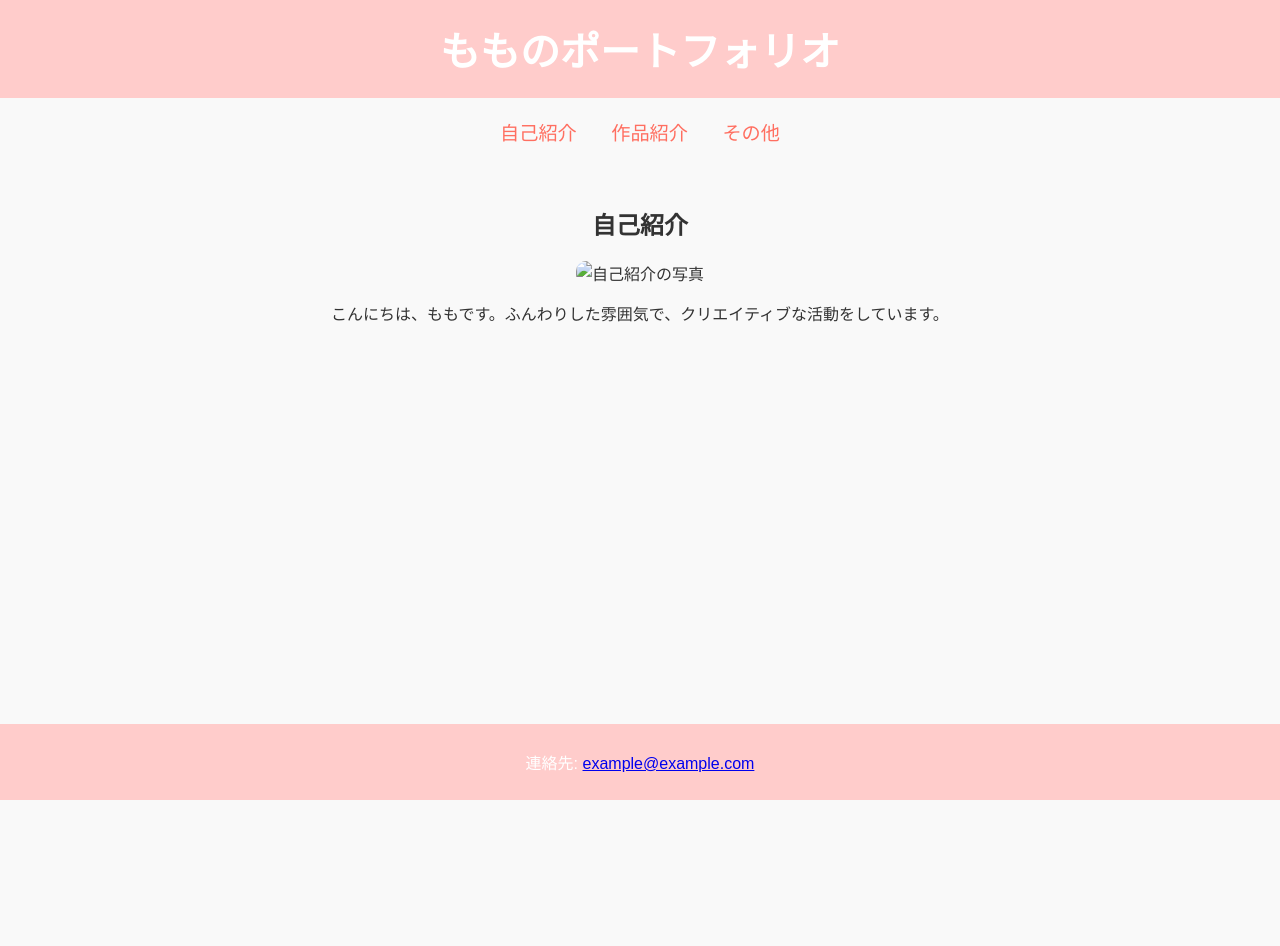
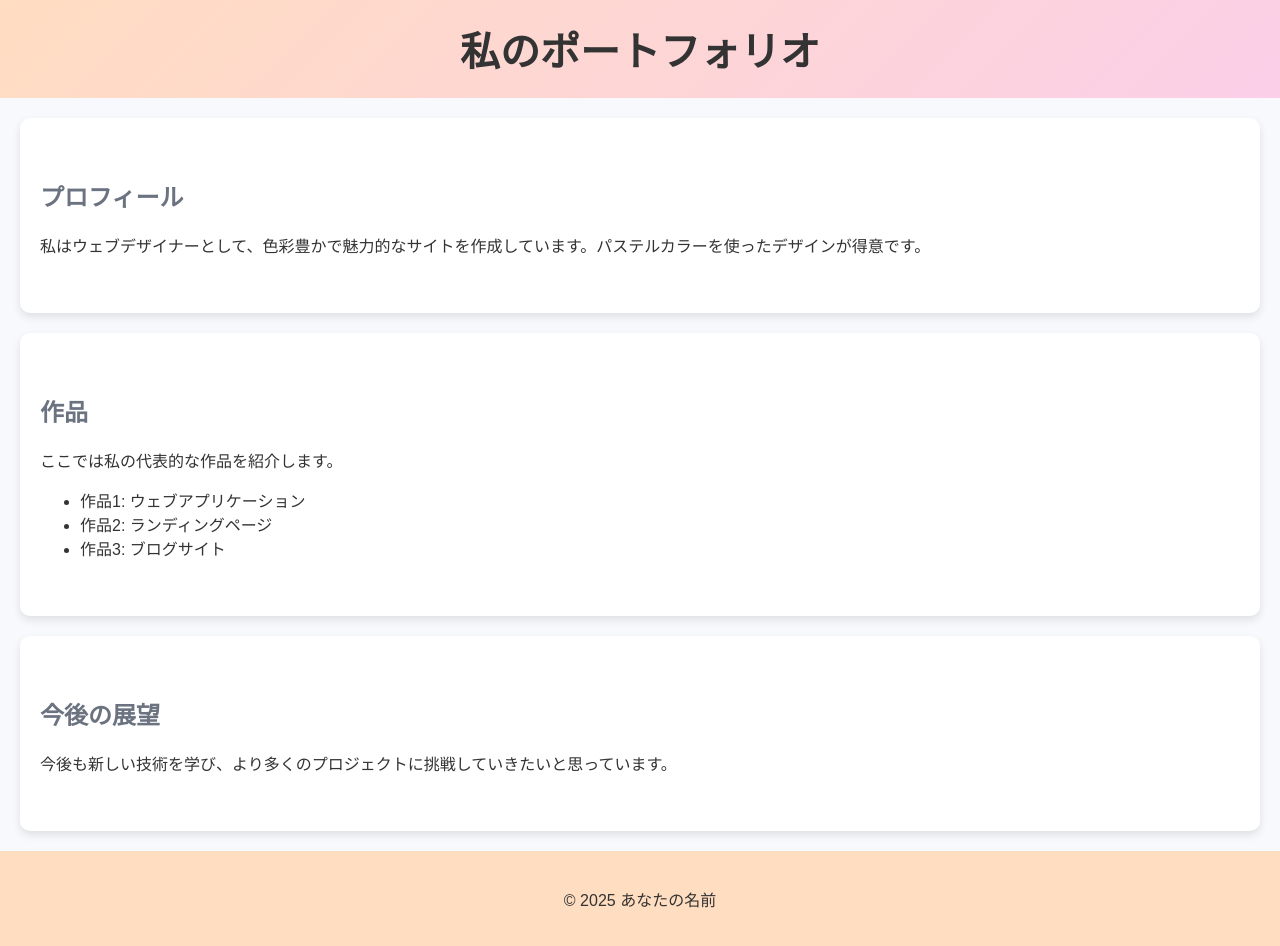
Before and after one commit to momo223073/momo223073.github.io, a plain HTML site: page index.html in a window 1280 px wide. Before the commit the page ends 800 px from the top, so only its background shows below. Drawn offline with Linux system fonts and the light colour scheme.

Commit message:
Update index.html

```diff
--- a/index.html
+++ b/index.html
@@ -3,101 +3,81 @@
 <head>
     <meta charset="UTF-8">
     <meta name="viewport" content="width=device-width, initial-scale=1.0">
-    <title>もものポートフォリオ</title>
+    <title>ポートフォリオサイト</title>
     <style>
         body {
             font-family: 'Arial', sans-serif;
             margin: 0;
             padding: 0;
-            background-color: #f9f9f9;
+            background-color: #f7f9fc;
             color: #333;
         }
         header {
-            background-color: #ffcccb;
+            background: linear-gradient(135deg, #ffddc1, #fbcfe8);
             padding: 20px;
             text-align: center;
         }
-        header h1 {
+        h1 {
+            font-size: 2.5em;
             margin: 0;
-            font-size: 2.5em;
-            color: #fff;
+            animation: fadeIn 1s ease-in;
         }
-        nav {
-            text-align: center;
-            margin: 20px 0;
+        section {
+            padding: 40px 20px;
+            margin: 20px;
+            border-radius: 10px;
+            background-color: #fff;
+            box-shadow: 0 4px 8px rgba(0, 0, 0, 0.1);
+            animation: slideIn 0.5s ease-out;
         }
-        nav a {
-            margin: 0 15px;
-            text-decoration: none;
-            color: #ff6f61;
-            font-size: 1.2em;
-            cursor: pointer;
+        h2 {
+            color: #6b7280;
+            margin-bottom: 20px;
         }
-        .container {
-            width: 80%;
-            margin: auto;
-            overflow: hidden;
+        @keyframes fadeIn {
+            from { opacity: 0; }
+            to { opacity: 1; }
         }
-        .section {
-            padding: 20px 0;
-            text-align: center;
-            display: none;
-        }
-        .section img {
-            max-width: 100%;
-            height: auto;
-            border-radius: 10px;
+        @keyframes slideIn {
+            from { transform: translateY(20px); opacity: 0; }
+            to { transform: translateY(0); opacity: 1; }
         }
         footer {
-            background-color: #ffcccb;
-            color: #fff;
             text-align: center;
-            padding: 10px 0;
-            position: fixed;
-            width: 100%;
-            bottom: 0;
+            padding: 20px;
+            background-color: #ffddc1;
         }
     </style>
 </head>
 <body>
+
 <header>
-        <h1>もものポートフォリオ</h1>
+    <h1>私のポートフォリオ</h1>
 </header>
-    <nav>
-        <a onclick="showSection('about')">自己紹介</a>
-        <a onclick="showSection('projects')">作品紹介</a>
-        <a onclick="showSection('other')">その他</a>
-    </nav>
-    <div class="container">
-        <section id="about" class="section">
-            <h2>自己紹介</h2>
-            <img src="about.jpg" alt="自己紹介の写真">
-            <p>こんにちは、ももです。ふんわりした雰囲気で、クリエイティブな活動をしています。</p>
+
+<section id="profile">
+    <h2>プロフィール</h2>
+    <p>私はウェブデザイナーとして、色彩豊かで魅力的なサイトを作成しています。パステルカラーを使ったデザインが得意です。</p>
 </section>
-        <section id="projects" class="section">
-            <h2>作品紹介</h2>
-            <img src="projects.jpg" alt="作品紹介の写真">
-            <p>ここでは私の作品を紹介します。様々なプロジェクトに取り組んでいます。</p>
+
+<section id="works">
+    <h2>作品</h2>
+    <p>ここでは私の代表的な作品を紹介します。</p>
+    <ul>
+        <li>作品1: ウェブアプリケーション</li>
+        <li>作品2: ランディングページ</li>
+        <li>作品3: ブログサイト</li>
+    </ul>
 </section>
-        <section id="other" class="section">
-            <h2>その他</h2>
-            <img src="other.jpg" alt="その他の写真">
-            <p>その他の情報や活動についてはこちらをご覧ください。</p>
+
+<section id="future">
+    <h2>今後の展望</h2>
+    <p>今後も新しい技術を学び、より多くのプロジェクトに挑戦していきたいと思っています。</p>
 </section>
-    </div>
+
 <footer>
-        <p>連絡先: <a href="mailto:example@example.com">example@example.com</a></p>
+    <p>© 2025 あなたの名前</p>
 </footer>
-    <script>
-        function showSection(sectionId) {
-            const sections = document.querySelectorAll('.section');
-            sections.forEach(section => {
-                section.style.display = 'none';
-            });
-            document.getElementById(sectionId).style.display = 'block';
-        }
-        // 初期表示
-        showSection('about');
-    </script>
+
 </body>
 </html>
```
Lines whose indentation alone changed are shown as unchanged.
